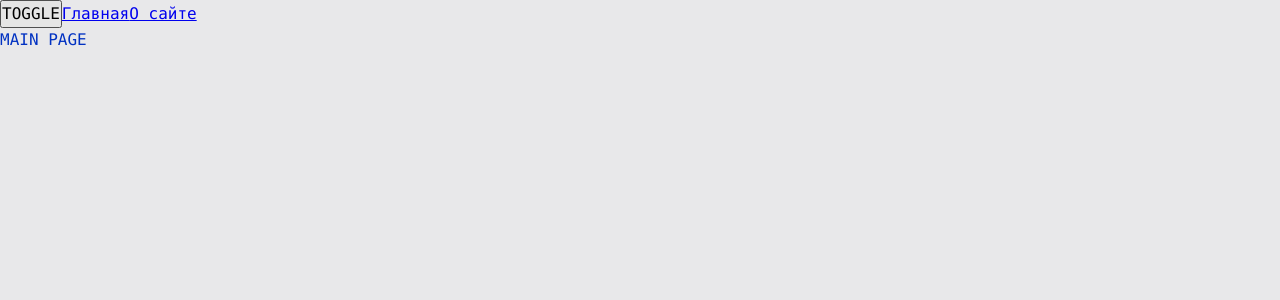
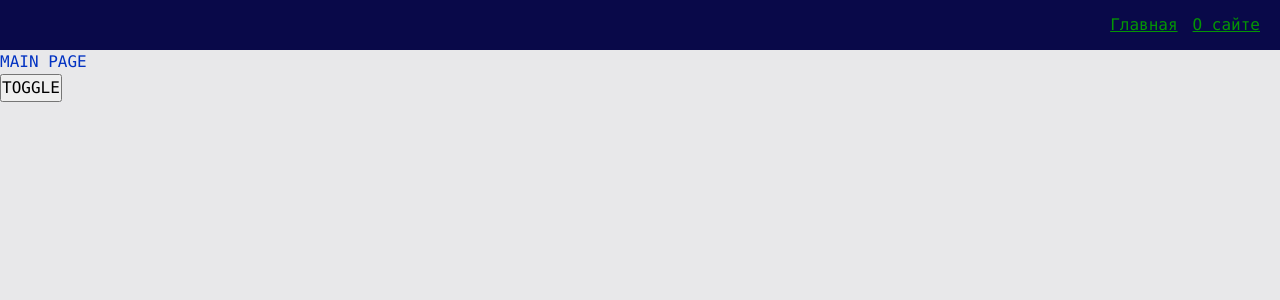
Before and after one commit to bazylkhan/fsd-project, a React app: page / in a window 1280 px wide. Shown: the top 300 px of the page. Built offline with nearby package versions, Linux system fonts and the light colour scheme.

Commit message:
Navbar. Добавил шаблоны для разработки. Первый UI Kit компонент

```diff
--- a/src/app/App.tsx
+++ b/src/app/App.tsx
@@ -1,20 +1,18 @@
 import React from 'react';
-import {Link} from 'react-router-dom';
 import './styles/index.scss';
 import {classNames} from "shared/lib/classNames/classNames";
 import {useTheme} from "app/providers/ThemeProvider";
 import {AppRouter} from "app/providers/router";
+import {Navbar} from "widgets/Navbar";
 
 function App() {
     const {theme, toggleTheme} = useTheme()
 
     return (
         <div className = {classNames('app', {}, [theme])}>
+            <Navbar />
+            <AppRouter />
             <button onClick={toggleTheme}>TOGGLE</button>
-            <Link to={'/'}>Главная</Link>
-            <Link to={'/about'}>О сайте</Link>
-
-            <AppRouter />
         </div>
     );
 }
--- a/src/app/styles/themes/dark.scss
+++ b/src/app/styles/themes/dark.scss
@@ -1,6 +1,10 @@
 .app.dark {
-  --bg-color: #080850ff;
+  --bg-color: #090949;
+  --inverted-bg-color: #e8e8ea;
 
   --primary-color: #049604;
   --secondary-color: #04ff04;
+
+  --inverted-primary-color: #0232c2;
+  --inverted-secondary-color: #0452ff;
 }
--- a/src/app/styles/themes/normal.scss
+++ b/src/app/styles/themes/normal.scss
@@ -1,6 +1,10 @@
 .app.light {
   --bg-color: #e8e8ea;
+  --inverted-bg-color: #090949;
 
   --primary-color: #0232c2;
-  --secondary-color: #0449e0;
+  --secondary-color: #0452ff;
+
+  --inverted-primary-color: #049604;
+  --inverted-secondary-color: #04ff04;
 }
--- a/src/app/styles/variables/global.scss
+++ b/src/app/styles/variables/global.scss
@@ -7,4 +7,7 @@
   --font-size-l: 24px;
   --font-line-l: 32px;
   --font-l: var(--font-size-l) / var( --font-line-l) var(--font-family-main);
+
+  // Размеры
+  --navbar-height: 50px;
 }
--- a/src/shared/lib/classNames/classNames.ts
+++ b/src/shared/lib/classNames/classNames.ts
@@ -1,10 +1,10 @@
 
 type Mods = Record<string, boolean | string>
 
-export function classNames(cls: string, mods: Mods, additional: string[]): string {
+export function classNames(cls: string, mods: Mods = {}, additional: string[] = []): string {
     return [
         cls,
-        ...additional,
+        ...additional.filter(Boolean),
         ...Object.entries(mods)
             .filter(([className, value])=> Boolean(value))
             .map(([className,value])=> className)
--- /dev/null
+++ b/src/shared/ui/AppLink/AppLink.module.scss
@@ -0,0 +1,11 @@
+.AppLink {
+  color: var(--primary-color);
+}
+
+.primary {
+  color: var(--primary-color);
+}
+
+.secondary {
+  color: var(--inverted-primary-color);
+}
--- /dev/null
+++ b/src/shared/ui/AppLink/AppLink.tsx
@@ -0,0 +1,34 @@
+import {classNames} from "shared/lib/classNames/classNames";
+import cls from "./AppLink.module.scss"
+import {FC} from "react";
+import {Link, LinkProps} from "react-router-dom";
+
+export enum AppLinkTheme {
+    PRIMARY = 'primary',
+    SECONDARY = 'secondary',
+}
+
+interface AppLinkProps extends LinkProps{
+    className?: string;
+    theme?: AppLinkTheme;
+}
+
+export const AppLink: FC<AppLinkProps> = (props) => {
+    const {
+        to,
+        className,
+        children,
+        theme = AppLinkTheme.PRIMARY,
+        ...otherProps
+    } = props;
+
+    return (
+        <Link
+            to={to}
+            className={classNames(cls.AppLink, {}, [className, cls[theme]])}
+            {...otherProps}
+        >
+            {children}
+        </Link>
+    );
+};
--- /dev/null
+++ b/src/widgets/Navbar/index.ts
@@ -0,0 +1,5 @@
+import {Navbar} from "./ui/Navbar";
+
+export {
+    Navbar,
+}
--- /dev/null
+++ b/src/widgets/Navbar/ui/Navbar.module.scss
@@ -0,0 +1,15 @@
+.Navbar {
+  width: 100%;
+  height: var(--navbar-height);
+  background: var(--inverted-bg-color);
+  display: flex;
+  align-items: center;
+  padding: 20px;
+}
+
+.links {
+  margin-left: auto;
+}
+.mainLink {
+  margin-right: 15px;
+}
--- /dev/null
+++ b/src/widgets/Navbar/ui/Navbar.tsx
@@ -0,0 +1,19 @@
+import {classNames} from "shared/lib/classNames/classNames";
+import cls from "./Navbar.module.scss"
+import {AppLink, AppLinkTheme} from "shared/ui/AppLink/AppLink";
+
+interface NavbarProps {
+    className?: string;
+}
+
+export const Navbar = ({className}: NavbarProps) => {
+
+    return (
+        <div className={classNames(cls.Navbar, {}, [className])} >
+            <div className={cls.links}>
+                <AppLink theme={AppLinkTheme.SECONDARY} to={'/'} className={cls.mainLink}>Главная</AppLink>
+                <AppLink theme={AppLinkTheme.SECONDARY} to={'/about'}>О сайте</AppLink>
+            </div>
+        </div>
+    );
+};
```
